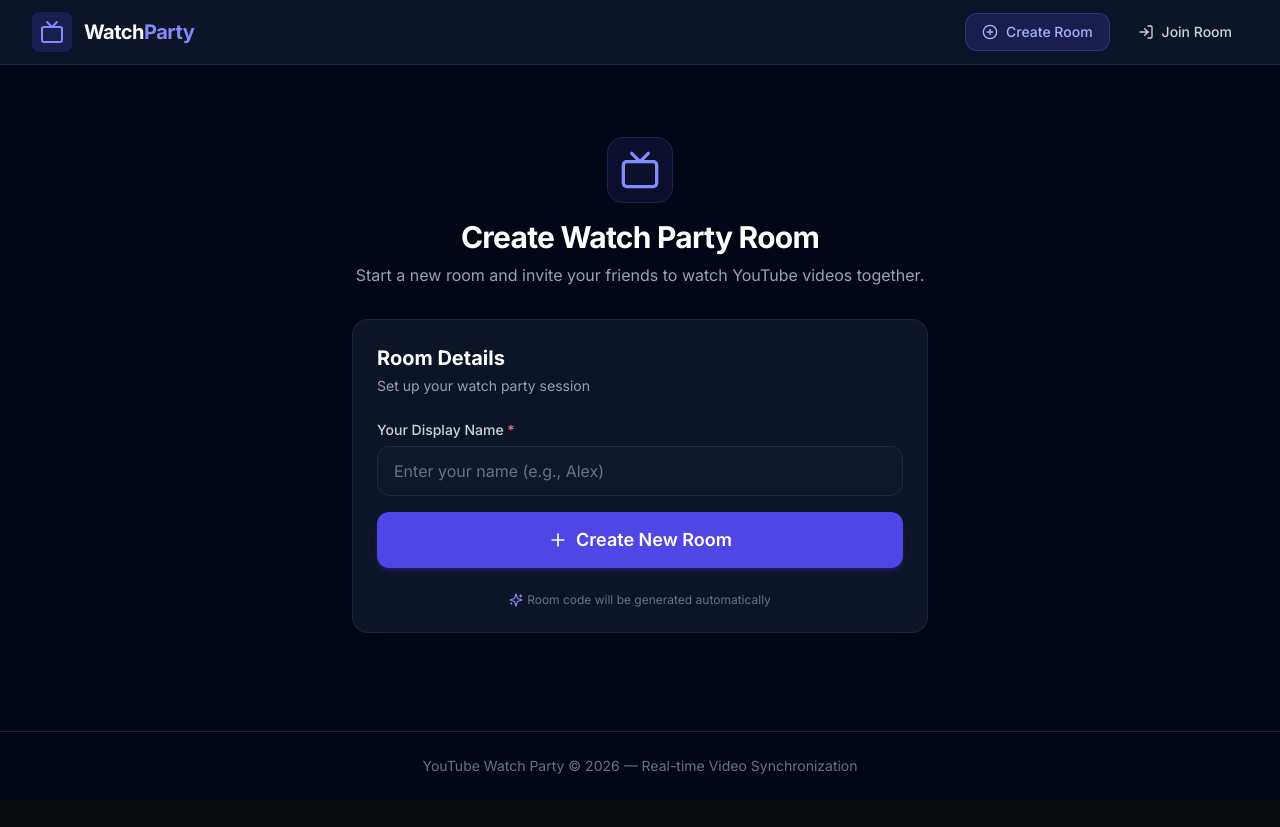
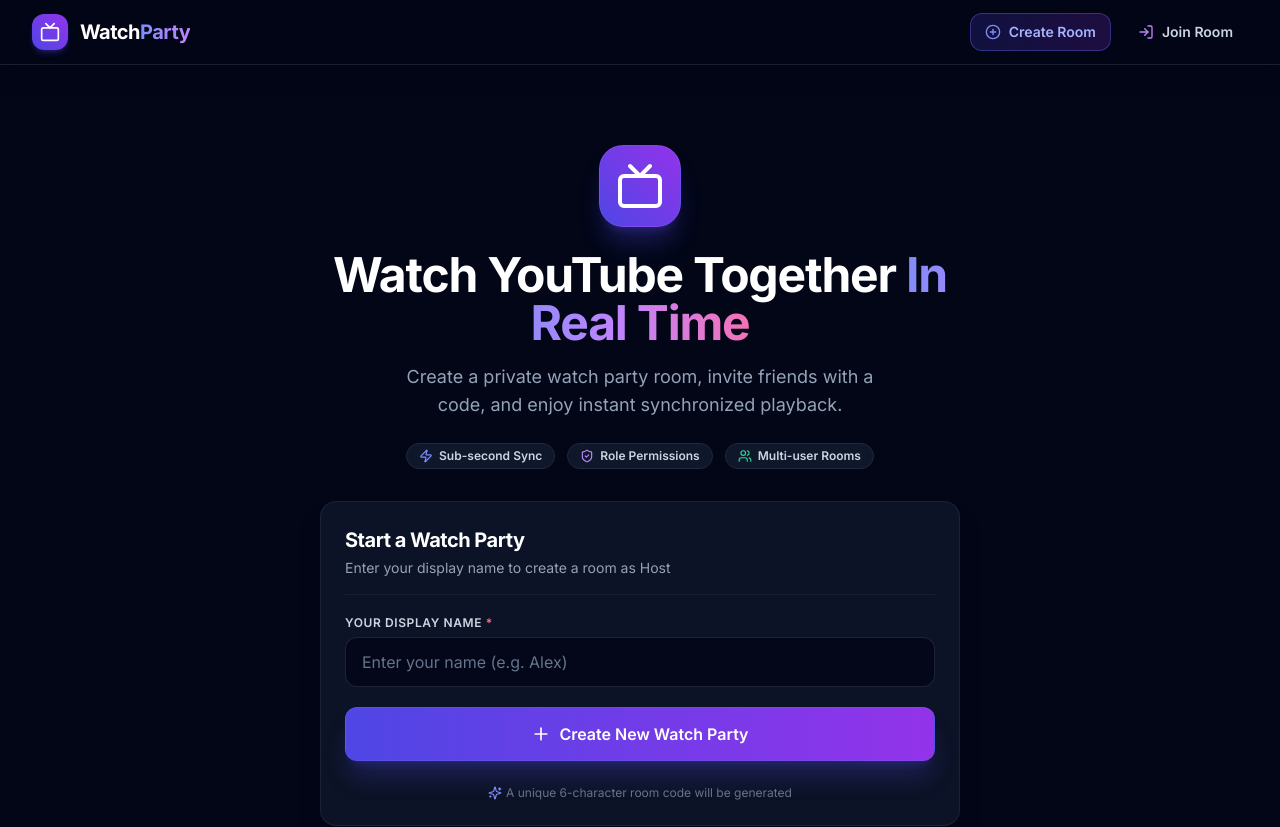
Before and after one commit to shivamvermajss/youtube-watch-party, a React (Vite) app in the folder client/: page / in a window 1280 px wide. Shown: the top 827 px of the page. Before the commit the page ends 800 px from the top, so only its background shows below. Built offline with nearby package versions, Linux system fonts and the light colour scheme; no server answers.

Commit message:
feat: implement premium room interface and UI polish

```diff
--- a/client/src/components/Button.jsx
+++ b/client/src/components/Button.jsx
@@ -10,19 +10,24 @@
   className = '',
   ...props
 }) => {
-  const baseStyles = 'inline-flex items-center justify-center font-medium rounded-xl transition-colors focus:outline-none focus:ring-2 focus:ring-offset-2 focus:ring-offset-slate-950 disabled:opacity-50 disabled:cursor-not-allowed';
+  const baseStyles =
+    'inline-flex items-center justify-center font-semibold rounded-xl transition-all duration-200 focus:outline-none focus:ring-2 focus:ring-offset-2 focus:ring-offset-slate-950 active:scale-95 disabled:opacity-50 disabled:cursor-not-allowed disabled:transform-none select-none';
 
   const variants = {
-    primary: 'bg-indigo-600 hover:bg-indigo-500 text-white focus:ring-indigo-500 shadow-md shadow-indigo-600/20',
-    secondary: 'bg-slate-800 hover:bg-slate-700 text-slate-200 focus:ring-slate-600 border border-slate-700',
-    outline: 'border border-indigo-500/50 text-indigo-400 hover:bg-indigo-500/10 focus:ring-indigo-500',
-    danger: 'bg-rose-600 hover:bg-rose-500 text-white focus:ring-rose-500 shadow-md shadow-rose-600/20',
+    primary:
+      'bg-gradient-to-r from-indigo-600 to-purple-600 hover:from-indigo-500 hover:to-purple-500 text-white shadow-lg shadow-indigo-600/25 border border-indigo-500/30 hover:shadow-indigo-500/35 hover:-translate-y-0.5',
+    secondary:
+      'bg-slate-800/90 hover:bg-slate-700/90 text-slate-200 border border-slate-700/80 shadow-md hover:border-slate-600 hover:-translate-y-0.5',
+    outline:
+      'bg-indigo-500/10 hover:bg-indigo-500/20 border border-indigo-500/40 text-indigo-300 hover:text-white shadow-sm hover:-translate-y-0.5',
+    danger:
+      'bg-gradient-to-r from-rose-600 to-red-600 hover:from-rose-500 hover:to-red-500 text-white shadow-lg shadow-rose-600/25 border border-rose-500/30 hover:shadow-rose-500/35 hover:-translate-y-0.5',
   };
 
   const sizes = {
-    sm: 'px-3 py-1.5 text-sm',
-    md: 'px-4 py-2.5 text-base',
-    lg: 'px-6 py-3.5 text-lg font-semibold',
+    sm: 'px-3 py-1.5 text-xs font-semibold',
+    md: 'px-4 py-2.5 text-sm font-semibold',
+    lg: 'px-6 py-3.5 text-base font-bold',
   };
 
   return (
--- a/client/src/components/Card.jsx
+++ b/client/src/components/Card.jsx
@@ -2,14 +2,20 @@
 
 export const Card = ({ children, title, subtitle, className = '', headerAction }) => {
   return (
-    <div className={`bg-slate-900/90 border border-slate-800/80 rounded-2xl p-6 shadow-xl backdrop-blur-sm ${className}`}>
+    <div
+      className={`bg-slate-900/85 backdrop-blur-md border border-slate-800/80 rounded-2xl p-6 shadow-xl shadow-slate-950/40 transition-all duration-300 hover:border-slate-700/70 ${className}`}
+    >
       {(title || subtitle || headerAction) && (
-        <div className="mb-6 flex items-start justify-between">
+        <div className="mb-5 flex items-start justify-between gap-4 pb-4 border-b border-slate-800/60">
           <div>
-            {title && <h3 className="text-xl font-bold text-white">{title}</h3>}
-            {subtitle && <p className="text-sm text-slate-400 mt-1">{subtitle}</p>}
+            {title && (
+              <h3 className="text-xl font-bold text-white tracking-tight flex items-center gap-2">
+                {title}
+              </h3>
+            )}
+            {subtitle && <p className="text-xs sm:text-sm text-slate-400 mt-1 font-normal">{subtitle}</p>}
           </div>
-          {headerAction && <div>{headerAction}</div>}
+          {headerAction && <div className="shrink-0">{headerAction}</div>}
         </div>
       )}
       {children}
--- a/client/src/components/Footer.jsx
+++ b/client/src/components/Footer.jsx
@@ -2,9 +2,12 @@
 
 export const Footer = () => {
   return (
-    <footer className="bg-slate-950 border-t border-slate-800/80 py-6 text-center text-sm text-slate-500">
-      <div className="max-w-7xl mx-auto px-4">
-        <p>YouTube Watch Party &copy; {new Date().getFullYear()} — Real-time Video Synchronization</p>
+    <footer className="bg-slate-950 border-t border-slate-900 py-8 text-center text-xs text-slate-500">
+      <div className="max-w-7xl mx-auto px-4 space-y-2">
+        <p className="font-medium text-slate-400">
+          YouTube Watch Party &copy; {new Date().getFullYear()} — Real-Time Video Synchronization System
+        </p>
+        <p className="text-slate-600">Built with React, Socket.IO, Node.js, Express & MongoDB</p>
       </div>
     </footer>
   );
--- a/client/src/components/Input.jsx
+++ b/client/src/components/Input.jsx
@@ -14,7 +14,7 @@
   return (
     <div className="w-full flex flex-col space-y-1.5 text-left">
       {label && (
-        <label className="text-sm font-medium text-slate-300">
+        <label className="text-xs font-semibold uppercase tracking-wider text-slate-300">
           {label} {required && <span className="text-rose-400">*</span>}
         </label>
       )}
@@ -24,12 +24,12 @@
         onChange={onChange}
         placeholder={placeholder}
         required={required}
-        className={`w-full px-4 py-3 bg-slate-900 border border-slate-800 rounded-xl text-white placeholder-slate-500 focus:outline-none focus:border-indigo-500 focus:ring-1 focus:ring-indigo-500 transition-colors ${
-          error ? 'border-rose-500 focus:border-rose-500 focus:ring-rose-500' : ''
+        className={`w-full px-4 py-3 bg-slate-950/80 border border-slate-800/90 rounded-xl text-white placeholder-slate-500 focus:outline-none focus:border-indigo-500 focus:ring-2 focus:ring-indigo-500/20 transition-all duration-200 ${
+          error ? 'border-rose-500/80 focus:border-rose-500 focus:ring-rose-500/20' : ''
         } ${className}`}
         {...props}
       />
-      {error && <p className="text-xs text-rose-400 mt-1">{error}</p>}
+      {error && <p className="text-xs text-rose-400 mt-1 font-medium">{error}</p>}
     </div>
   );
 };
--- a/client/src/components/Navbar.jsx
+++ b/client/src/components/Navbar.jsx
@@ -4,40 +4,47 @@
 
 export const Navbar = () => {
   return (
-    <header className="bg-slate-900/90 backdrop-blur border-b border-slate-800 sticky top-0 z-50">
+    <header className="bg-slate-950/80 backdrop-blur-xl border-b border-slate-800/80 sticky top-0 z-50 shadow-lg shadow-slate-950/50">
       <div className="max-w-7xl mx-auto px-4 sm:px-6 lg:px-8 h-16 flex items-center justify-between">
-        <Link to="/" className="flex items-center space-x-3 text-indigo-400 font-bold text-xl hover:text-indigo-300 transition-colors">
-          <div className="p-2 bg-indigo-600/20 rounded-lg text-indigo-400">
-            <Tv className="w-6 h-6" />
+        <Link
+          to="/"
+          className="flex items-center space-x-3 text-indigo-400 font-bold text-xl hover:opacity-90 transition-opacity group"
+        >
+          <div className="p-2 bg-gradient-to-tr from-indigo-600 to-purple-600 rounded-xl text-white shadow-md shadow-indigo-600/30 group-hover:scale-105 transition-transform">
+            <Tv className="w-5 h-5" />
           </div>
-          <span className="tracking-tight text-white">Watch<span className="text-indigo-400">Party</span></span>
+          <span className="tracking-tight text-white font-extrabold text-lg sm:text-xl">
+            Watch<span className="text-transparent bg-clip-text bg-gradient-to-r from-indigo-400 to-purple-400">Party</span>
+          </span>
         </Link>
-        <nav className="flex items-center space-x-3">
+
+        <nav className="flex items-center space-x-2 sm:space-x-3">
           <NavLink
             to="/"
             end
             className={({ isActive }) =>
-              `flex items-center space-x-2 px-4 py-2 text-sm font-medium rounded-xl transition-colors ${
+              `flex items-center space-x-2 px-3.5 py-2 text-xs sm:text-sm font-semibold rounded-xl transition-all duration-200 ${
                 isActive
-                  ? 'bg-indigo-600/20 text-indigo-300 border border-indigo-500/30'
-                  : 'text-slate-300 hover:text-white hover:bg-slate-800'
+                  ? 'bg-gradient-to-r from-indigo-600/20 to-purple-600/20 text-indigo-300 border border-indigo-500/40 shadow-sm'
+                  : 'text-slate-300 hover:text-white hover:bg-slate-800/80 border border-transparent'
               }`
             }
           >
-            <PlusCircle className="w-4 h-4" />
+            <PlusCircle className="w-4 h-4 text-indigo-400" />
             <span>Create Room</span>
           </NavLink>
+
           <NavLink
             to="/join"
             className={({ isActive }) =>
-              `flex items-center space-x-2 px-4 py-2 text-sm font-medium rounded-xl transition-colors ${
+              `flex items-center space-x-2 px-3.5 py-2 text-xs sm:text-sm font-semibold rounded-xl transition-all duration-200 ${
                 isActive
-                  ? 'bg-indigo-600/20 text-indigo-300 border border-indigo-500/30'
-                  : 'text-slate-300 hover:text-white hover:bg-slate-800'
+                  ? 'bg-gradient-to-r from-indigo-600/20 to-purple-600/20 text-indigo-300 border border-indigo-500/40 shadow-sm'
+                  : 'text-slate-300 hover:text-white hover:bg-slate-800/80 border border-transparent'
               }`
             }
           >
-            <LogIn className="w-4 h-4" />
+            <LogIn className="w-4 h-4 text-purple-400" />
             <span>Join Room</span>
           </NavLink>
         </nav>
--- a/client/src/components/YouTubePlayer.jsx
+++ b/client/src/components/YouTubePlayer.jsx
@@ -19,7 +19,7 @@
   };
 
   return (
-    <div className="w-full aspect-video bg-black rounded-2xl overflow-hidden shadow-2xl border border-slate-800">
+    <div className="w-full aspect-video bg-black rounded-2xl overflow-hidden shadow-2xl shadow-indigo-950/40 border border-slate-800 transition-all duration-300">
       <YouTube
         key={videoId}
         videoId={videoId}
--- a/client/src/pages/HomePage.jsx
+++ b/client/src/pages/HomePage.jsx
@@ -6,7 +6,7 @@
 import Loader from '../components/Loader.jsx';
 import { createRoomApi } from '../services/api.js';
 import { saveUserData, getUserData } from '../utils/helpers.js';
-import { Tv, Plus, Sparkles, AlertCircle } from 'lucide-react';
+import { Tv, Plus, Sparkles, AlertCircle, ShieldCheck, Zap, Users } from 'lucide-react';
 
 export const HomePage = () => {
   const [username, setUsername] = useState('');
@@ -51,31 +51,54 @@
   };
 
   return (
-    <div className="max-w-xl mx-auto py-10">
-      <div className="text-center mb-8">
-        <div className="inline-flex p-3 bg-indigo-500/10 rounded-2xl text-indigo-400 mb-4 border border-indigo-500/20">
-          <Tv className="w-10 h-10" />
+    <div className="max-w-2xl mx-auto py-8 sm:py-12 px-4 space-y-8">
+      {/* Hero Section */}
+      <div className="text-center space-y-4">
+        <div className="inline-flex p-4 bg-gradient-to-tr from-indigo-600 to-purple-600 rounded-3xl text-white shadow-xl shadow-indigo-600/30 border border-indigo-400/20 mb-2 transform hover:scale-105 transition-transform duration-300">
+          <Tv className="w-12 h-12" />
         </div>
-        <h1 className="text-3xl font-extrabold text-white tracking-tight">
-          Create Watch Party Room
+
+        <h1 className="text-4xl sm:text-5xl font-black text-white tracking-tight leading-tight">
+          Watch YouTube Together{' '}
+          <span className="text-transparent bg-clip-text bg-gradient-to-r from-indigo-400 via-purple-400 to-pink-400">
+            In Real Time
+          </span>
         </h1>
-        <p className="mt-2 text-slate-400">
-          Start a new room and invite your friends to watch YouTube videos together.
+
+        <p className="text-slate-400 text-base sm:text-lg max-w-lg mx-auto leading-relaxed">
+          Create a private watch party room, invite friends with a code, and enjoy instant synchronized playback.
         </p>
+
+        {/* Feature Badges */}
+        <div className="flex flex-wrap items-center justify-center gap-3 pt-2">
+          <span className="inline-flex items-center text-xs font-semibold px-3 py-1 rounded-full bg-slate-900 border border-slate-800 text-slate-300">
+            <Zap className="w-3.5 h-3.5 text-indigo-400 mr-1.5" />
+            Sub-second Sync
+          </span>
+          <span className="inline-flex items-center text-xs font-semibold px-3 py-1 rounded-full bg-slate-900 border border-slate-800 text-slate-300">
+            <ShieldCheck className="w-3.5 h-3.5 text-purple-400 mr-1.5" />
+            Role Permissions
+          </span>
+          <span className="inline-flex items-center text-xs font-semibold px-3 py-1 rounded-full bg-slate-900 border border-slate-800 text-slate-300">
+            <Users className="w-3.5 h-3.5 text-emerald-400 mr-1.5" />
+            Multi-user Rooms
+          </span>
+        </div>
       </div>
 
-      <Card title="Room Details" subtitle="Set up your watch party session">
-        <form onSubmit={handleCreateRoom} className="space-y-4">
+      {/* Main Form Card */}
+      <Card title="Start a Watch Party" subtitle="Enter your display name to create a room as Host">
+        <form onSubmit={handleCreateRoom} className="space-y-5">
           {error && (
-            <div className="flex items-center space-x-2 p-3 bg-rose-500/10 border border-rose-500/30 rounded-xl text-rose-400 text-sm">
+            <div className="flex items-center space-x-2 p-3.5 bg-rose-500/10 border border-rose-500/30 rounded-xl text-rose-400 text-sm shadow-sm">
               <AlertCircle className="w-4 h-4 flex-shrink-0" />
-              <span>{error}</span>
+              <span className="font-medium">{error}</span>
             </div>
           )}
 
           <Input
             label="Your Display Name"
-            placeholder="Enter your name (e.g., Alex)"
+            placeholder="Enter your name (e.g. Alex)"
             value={username}
             onChange={(e) => {
               setUsername(e.target.value);
@@ -85,20 +108,20 @@
             disabled={loading}
           />
 
-          <Button type="submit" variant="primary" size="lg" className="w-full" disabled={loading}>
+          <Button type="submit" variant="primary" size="lg" className="w-full shadow-xl" disabled={loading}>
             {loading ? (
               <Loader size="sm" text="Creating Room..." />
             ) : (
               <>
                 <Plus className="w-5 h-5 mr-2" />
-                Create New Room
+                Create New Watch Party
               </>
             )}
           </Button>
 
-          <div className="pt-2 text-center text-xs text-slate-500 flex items-center justify-center space-x-1">
+          <div className="pt-1 text-center text-xs text-slate-500 flex items-center justify-center space-x-1">
             <Sparkles className="w-3.5 h-3.5 text-indigo-400" />
-            <span>Room code will be generated automatically</span>
+            <span>A unique 6-character room code will be generated</span>
           </div>
         </form>
       </Card>
--- a/client/src/pages/RoomPage.jsx
+++ b/client/src/pages/RoomPage.jsx
@@ -11,7 +11,7 @@
 import socket from '../services/socketService.js';
 import { getUserData } from '../utils/helpers.js';
 import { canControlPlayback } from '../utils/permissions.js';
-import { AlertCircle, Home, Wifi, WifiOff, Copy, Check } from 'lucide-react';
+import { AlertCircle, Home, Wifi, WifiOff, Copy, Check, Play, Pause, Crown, ShieldCheck, User, Tv } from 'lucide-react';
 
 export const RoomPage = () => {
   const { roomId } = useParams();
@@ -603,47 +603,52 @@
       )}
 
       {/* Top Banner */}
-      <div className="flex flex-col sm:flex-row sm:items-center justify-between gap-4 bg-slate-900 p-4 rounded-2xl border border-slate-800 shadow-lg">
-        <div className="space-y-1">
-          <div className="flex items-center space-x-3">
-            <span className="text-xs font-semibold uppercase tracking-wider px-2.5 py-0.5 rounded-full bg-indigo-500/20 text-indigo-400 border border-indigo-500/30">
+      <div className="flex flex-col sm:flex-row sm:items-center justify-between gap-4 bg-gradient-to-r from-slate-900/90 via-slate-900/80 to-indigo-950/40 p-5 rounded-2xl border border-slate-800/90 backdrop-blur-xl shadow-2xl">
+        <div className="space-y-1.5">
+          <div className="flex flex-wrap items-center gap-3">
+            <span className="text-[11px] font-extrabold uppercase tracking-wider px-3 py-1 rounded-full bg-indigo-500/10 text-indigo-300 border border-indigo-500/30 shadow-sm">
               Room Code
             </span>
-            <h2 className="text-2xl font-bold text-white font-mono tracking-wider">{room.roomId}</h2>
+            <h2 className="text-2xl sm:text-3xl font-black text-white font-mono tracking-widest text-indigo-400 bg-slate-950/80 px-3.5 py-0.5 rounded-xl border border-indigo-500/30 shadow-inner">
+              {room.roomId}
+            </h2>
             {socketConnecting ? (
-              <span className="inline-flex items-center text-xs text-amber-400 font-medium px-2.5 py-0.5 rounded-full bg-amber-500/10 border border-amber-500/20">
+              <span className="inline-flex items-center text-xs font-semibold text-amber-400 px-3 py-1 rounded-full bg-amber-500/10 border border-amber-500/30">
                 <Loader size="sm" />
-                <span className="ml-1">Connecting...</span>
+                <span className="ml-1.5">Connecting...</span>
               </span>
             ) : socketError ? (
-              <span className="inline-flex items-center text-xs text-rose-400 font-medium px-2.5 py-0.5 rounded-full bg-rose-500/10 border border-rose-500/20">
-                <WifiOff className="w-3 h-3 mr-1" />
+              <span className="inline-flex items-center text-xs font-semibold text-rose-400 px-3 py-1 rounded-full bg-rose-500/10 border border-rose-500/30">
+                <span className="h-2 w-2 rounded-full bg-rose-500 mr-2"></span>
                 Disconnected
               </span>
             ) : (
-              <span className="inline-flex items-center text-xs text-emerald-400 font-medium px-2.5 py-0.5 rounded-full bg-emerald-500/10 border border-emerald-500/20">
-                <Wifi className="w-3 h-3 mr-1" />
+              <span className="inline-flex items-center text-xs font-semibold text-emerald-400 px-3 py-1 rounded-full bg-emerald-500/10 border border-emerald-500/30 shadow-sm">
+                <span className="relative flex h-2 w-2 mr-2">
+                  <span className="animate-ping absolute inline-flex h-full w-full rounded-full bg-emerald-400 opacity-75"></span>
+                  <span className="relative inline-flex rounded-full h-2 w-2 bg-emerald-500"></span>
+                </span>
                 Connected
               </span>
             )}
           </div>
-          <p className="text-xs text-slate-400">Share this code with your friends to watch together in real time.</p>
+          <p className="text-xs text-slate-400">Share this code with your friends to watch YouTube together in sync.</p>
         </div>
 
         <Button
           onClick={handleCopyCode}
           variant={copied ? 'outline' : 'secondary'}
           size="sm"
-          className="self-start sm:self-auto min-w-[120px]"
+          className="self-start sm:self-auto min-w-[130px]"
         >
           {copied ? (
             <>
               <Check className="w-4 h-4 mr-2 text-emerald-400" />
-              <span className="text-emerald-400">Copied!</span>
+              <span className="text-emerald-400 font-bold">Copied!</span>
             </>
           ) : (
             <>
-              <Copy className="w-4 h-4 mr-2" />
+              <Copy className="w-4 h-4 mr-2 text-indigo-400" />
               <span>Copy Code</span>
             </>
           )}
@@ -673,13 +678,56 @@
 
           <Card
             title="Now Playing"
-            subtitle={currentVideoId ? `Video ID: ${currentVideoId}` : 'No video currently playing'}
+            subtitle="Current playback session status and video details"
+            headerAction={<Tv className="w-5 h-5 text-indigo-400" />}
           >
-            <p className="text-sm text-slate-400">
-              {currentVideoId
-                ? 'Video loaded into player.'
-                : 'Host and Moderators can paste a YouTube URL to load video for all participants.'}
-            </p>
+            <div className="grid grid-cols-1 sm:grid-cols-3 gap-4 pt-1">
+              <div className="p-3 bg-slate-950/60 rounded-xl border border-slate-800/80 space-y-1">
+                <span className="text-[11px] font-bold uppercase tracking-wider text-slate-400">Video ID</span>
+                <p className="text-sm font-mono font-bold text-white truncate">
+                  {currentVideoId || 'None'}
+                </p>
+              </div>
+
+              <div className="p-3 bg-slate-950/60 rounded-xl border border-slate-800/80 space-y-1">
+                <span className="text-[11px] font-bold uppercase tracking-wider text-slate-400">Playback Status</span>
+                <div>
+                  {currentVideoId ? (
+                    <span className="inline-flex items-center text-xs font-semibold text-emerald-400 px-2.5 py-0.5 rounded-full bg-emerald-500/10 border border-emerald-500/20">
+                      <Play className="w-3 h-3 mr-1 fill-emerald-400" />
+                      Active Stream
+                    </span>
+                  ) : (
+                    <span className="inline-flex items-center text-xs font-semibold text-amber-400 px-2.5 py-0.5 rounded-full bg-amber-500/10 border border-amber-500/20">
+                      <Pause className="w-3 h-3 mr-1 fill-amber-400" />
+                      Waiting Video
+                    </span>
+                  )}
+                </div>
+              </div>
+
+              <div className="p-3 bg-slate-950/60 rounded-xl border border-slate-800/80 space-y-1">
+                <span className="text-[11px] font-bold uppercase tracking-wider text-slate-400">Your Role</span>
+                <div>
+                  {isHost ? (
+                    <span className="inline-flex items-center text-xs font-bold text-amber-300 px-2.5 py-0.5 rounded-full bg-amber-500/10 border border-amber-500/30">
+                      <Crown className="w-3 h-3 mr-1 text-amber-400 fill-amber-400" />
+                      Host
+                    </span>
+                  ) : currentParticipant?.role === 'Moderator' ? (
+                    <span className="inline-flex items-center text-xs font-bold text-blue-300 px-2.5 py-0.5 rounded-full bg-blue-500/10 border border-blue-500/30">
+                      <ShieldCheck className="w-3 h-3 mr-1 text-blue-400" />
+                      Moderator
+                    </span>
+                  ) : (
+                    <span className="inline-flex items-center text-xs font-medium text-slate-300 px-2.5 py-0.5 rounded-full bg-slate-800 border border-slate-700">
+                      <User className="w-3 h-3 mr-1 text-slate-400" />
+                      Participant
+                    </span>
+                  )}
+                </div>
+              </div>
+            </div>
           </Card>
         </div>
 
```
Also changed, not shown: client/src/components/HostVideoControls.jsx (+10 -10 lines), client/src/components/ParticipantList.jsx (+25 -16 lines), client/src/components/PlayerPlaceholder.jsx (+20 -8 lines), client/src/pages/JoinRoomPage.jsx (+23 -15 lines).
